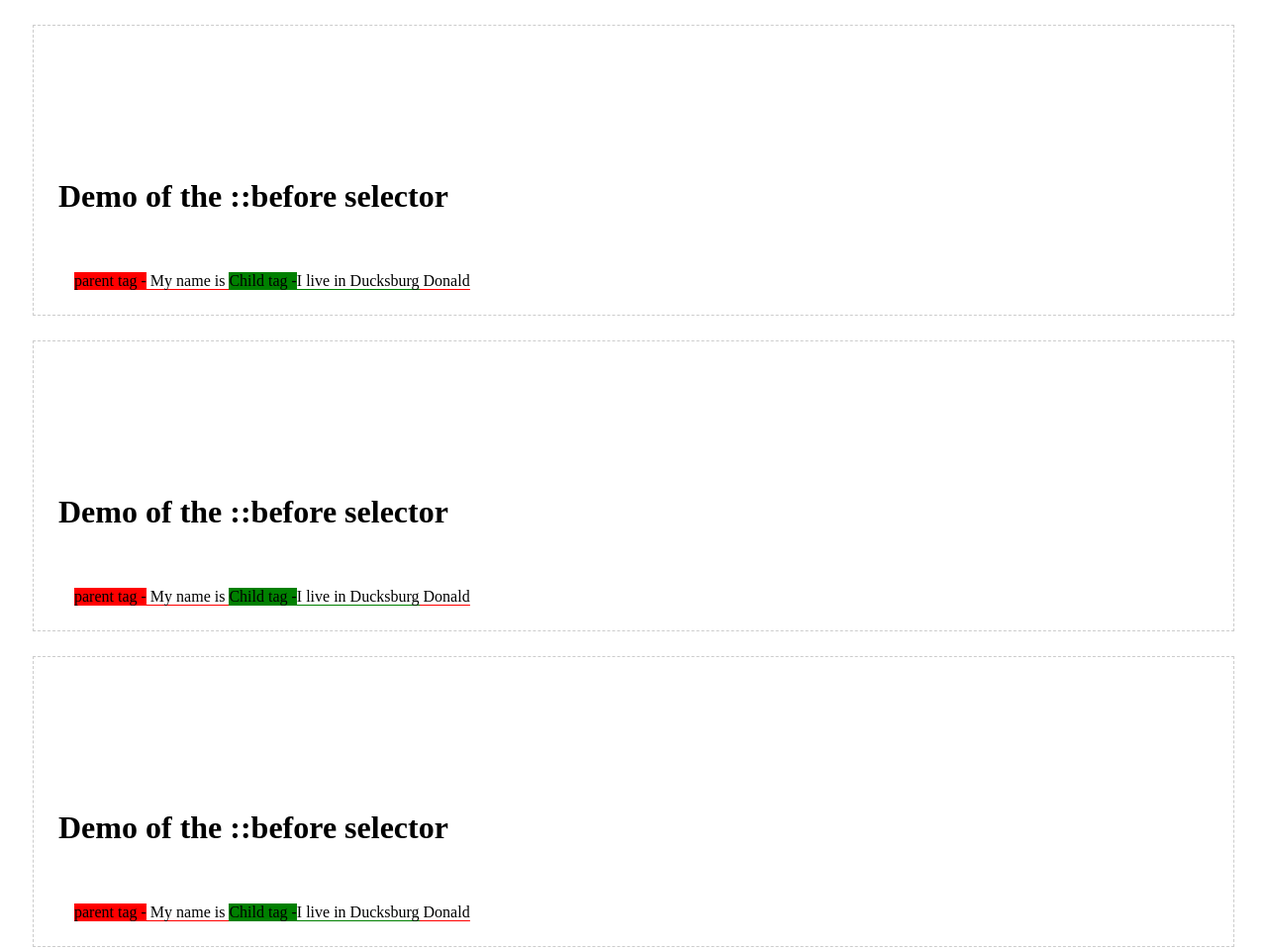
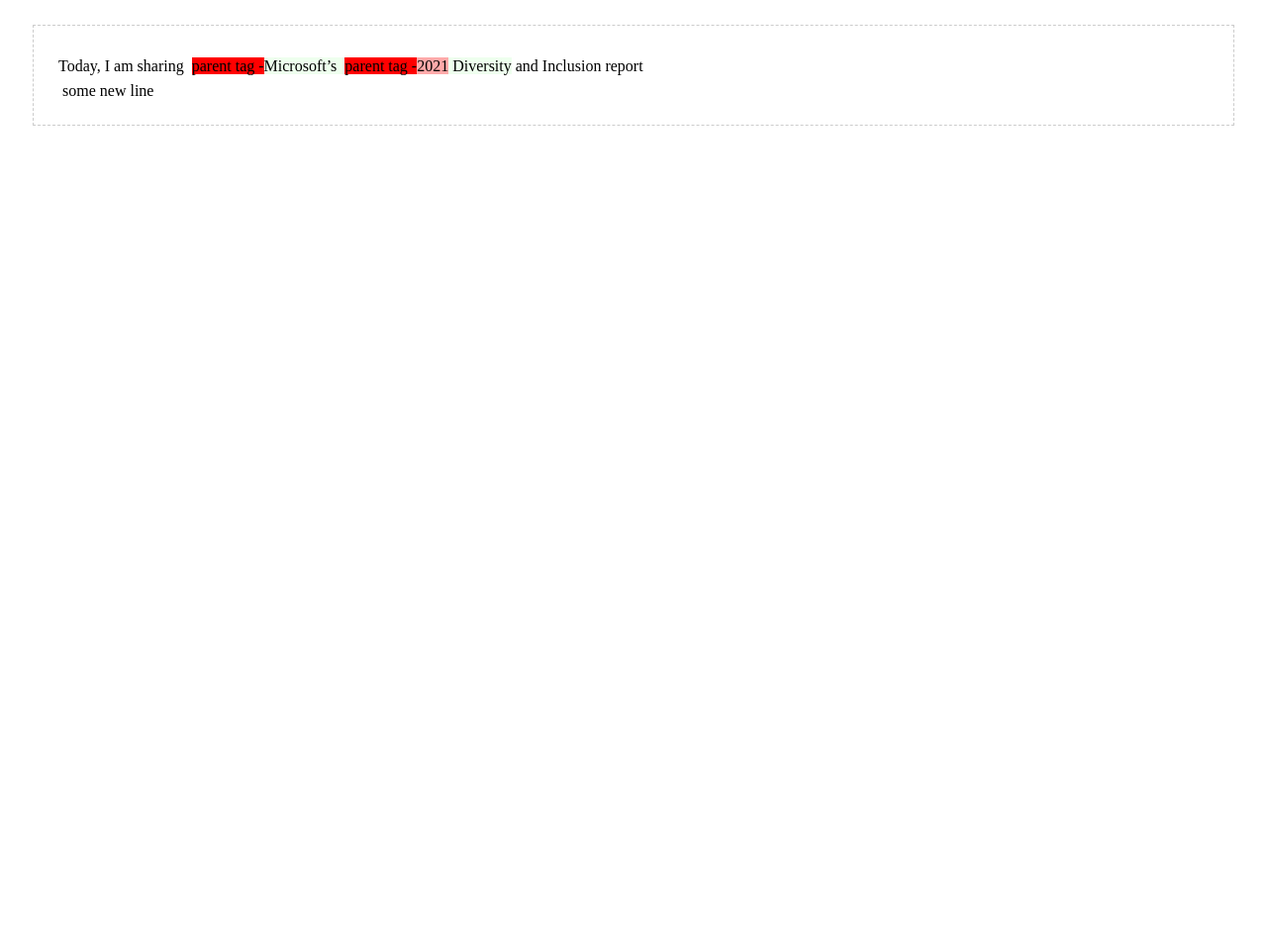
Before and after one commit to rsagie/text-highlight, a website: page index.html in a window 1280 px wide. Shown: the whole page at 99% size. After the commit the page ends 800 px from the top, so only its background shows below. Drawn offline with Linux system fonts and the light colour scheme.

Commit message:
hard coded simple text that seems to work

```diff
--- a/index.html
+++ b/index.html
@@ -240,15 +240,24 @@
       }
     ];
 
-    for (let test of tests) {
-         const container = document.createElement('div');
-         container.textContent = test.input;
-         container.className = 'demo-container';
-         document.body.appendChild(container);
 
-      const highlighter = new TextHighlight({ container });
-      highlighter.highlight(test.highlight);
-    }
+    const container = document.createElement('div');
+    container.textContent = "  ";
+    container.className = 'demo-container';
+    document.body.appendChild(container);
+
+    const highlighter = new TextHighlight({ container });
+    highlighter.highlight(test.highlight);
+
+    // for (let test of tests) {
+    //      const container = document.createElement('div');
+    //      container.textContent = test.input;
+    //      container.className = 'demo-container';
+    //      document.body.appendChild(container);
+
+    //   const highlighter = new TextHighlight({ container });
+    //   highlighter.highlight(test.highlight);
+    // }
   </script>
 
 </body>
--- a/text-highlight-before.js
+++ b/text-highlight-before.js
@@ -77,39 +77,92 @@ export default class TextHighlight {
     }
   }
 
+  _createSatrtEndSortedBlocks(blocks){
+     let satrtEndSortedBlocks = []
+     blocks.forEach(element => {
+      const [rangeStart, rangeEnd] = element.textRange;
+      element.type = 'start'
+      element.offset = rangeStart
+      satrtEndSortedBlocks.push(element)
+
+      // create 'new' element, for the 'end' offset
+      const endElement = JSON.parse(JSON.stringify(element));
+      endElement.type = 'end'
+      endElement.offset = rangeEnd
+      satrtEndSortedBlocks.push(endElement)
+     });
+
+     satrtEndSortedBlocks.sort(function(a, b) {
+      var keyA = new Date(a.offset),
+        keyB = new Date(b.offset);
+      if (keyA < keyB) return -1;
+      if (keyA > keyB) return 1;
+      return 0;
+    })
+
+    return satrtEndSortedBlocks;
+  }
+
   _renderBlocks() {
-    const highlightText = `
-    <style>
-    span{white-space: normal;
-        _background-color:green;
+
+    let highlightText = "Today, I am sharing Microsoft’s 2021 Diversity and Inclusion report\n some new line";
+
+    const blocks= [
+      {
+        textRange: [20, 46],
+        textStyle: 'background: #efe; position: relative; line-height: 32px;',
+        labels: [
+          {
+            labelStyle: 'background: #efe',
+            labelText: 'Main article title',
           }
+        ]
+      },
+      {
+        textRange: [32, 36],
+        textStyle: 'background: #faa',
+        labels: [
+          {
+            labelStyle: 'background: #fdd',
+            labelText: 'DATE',
+          }
+        ]
+      }
+    ];
+
+    // const blocks = this.blocks
+    // let highlightText = this.text;
+
+    const sortedBlocks = this._createSatrtEndSortedBlocks(blocks)
+    //const highlightText = this.text;
+    for (let i = sortedBlocks.length-1; i >= 0; i--) {
+         const block = sortedBlocks[i];
+         let tag = ''
+         let offset = 0;
+         if(block.type == 'end'){
+            tag = "</span>"
+            offset = block.offset
+         }
+         else{
+          offset = block.offset;
+          tag = `<style>
           .name::before {
+            _position: absolute;
+            _top: 17px;
+            _line-height: 1;
+
             content: "parent tag -";
             background-color:red;
+          }</style> <span class='name' style="${block.textStyle}">`
          }
 
-    .name {
-      border-bottom: 1px solid red;
+         //insert the (open/end) tag
+         highlightText = [highlightText.slice(0, offset), tag, highlightText.slice(offset)].join('');
+         //highlightText =highlightText.substring(0, offset) +tag + highlightText.substring(offset)
+
     }
 
-    .live  {
-      border-bottom: 1px solid green;
-    }
-    .live::before {
-      content: " Child tag -";
-      background-color:green;
-    }
 
-    </style>
-    </head>
-    <body>
-
-    <h1>Demo of the ::before selector</h1>
-
-    <span class="name">
-    My name is
-      <span class="live">I live in Ducksburg</span>
-    Donald</span>`
     // for (let i = 0; i < this.blocks.length; i++) {
     //   const [rangeStart, rangeEnd] = this.blocks[i].textRange;
     //   const matchingWordNodes = [];
```
Lines whose indentation alone changed are shown as unchanged.
